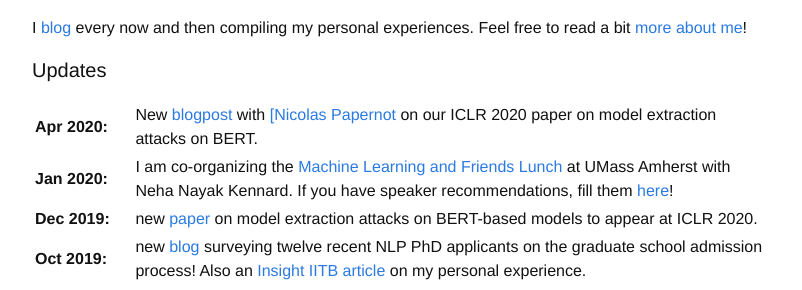
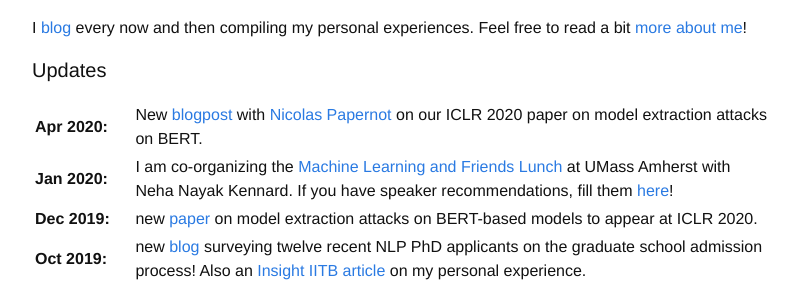
Before and after one commit to martiansideofthemoon/martiansideofthemoon.github.io, a Jekyll site: the page built from index.md, in a window 1280 px wide. Shown: the part 410-700 px from the top of the page, without its empty margins (238-1040 px from the left). Built offline with Jekyll 4.4.1, drawn with Linux system fonts in a browser that asks for light colours; comment, search, counter and statistics services are not loaded.

```diff
--- a/index.md
+++ b/index.md
@@ -19,7 +19,7 @@ I [blog]({{ site.url }}/archive) every now and then compiling my personal experi
 <table>
 <col width="100px">
 <col width="650px">
-<tr><td><b>Apr 2020:</b></td><td>New <a href="http://www.cleverhans.io/2020/04/06/stealing-bert.html">blogpost</a> with <a href="https://www.papernot.fr">[Nicolas Papernot</a> on our ICLR 2020 paper on model extraction attacks on BERT.</td></tr>
+<tr><td><b>Apr 2020:</b></td><td>New <a href="http://www.cleverhans.io/2020/04/06/stealing-bert.html">blogpost</a> with <a href="https://www.papernot.fr">Nicolas Papernot</a> on our ICLR 2020 paper on model extraction attacks on BERT.</td></tr>
 <tr><td><b>Jan 2020:</b></td><td>I am co-organizing the <a href="https://umass-mlfl.github.io/">Machine Learning and Friends Lunch</a> at UMass Amherst with Neha Nayak Kennard. If you have speaker recommendations, fill them <a href="https://docs.google.com/forms/d/e/1FAIpQLSe2gqWTn4UXWqxbuLB1EPcuLBO7hP3aXh-ZluMvJsxL-hHI2Q/viewform">here</a>!</td></tr>
 <tr><td><b>Dec 2019:</b></td><td> new <a href="https://arxiv.org/abs/1910.12366">paper</a> on model extraction attacks on BERT-based models to appear at ICLR 2020.</td></tr>
 <tr><td><b>Oct 2019:</b></td><td> new <a href="https://blog.nelsonliu.me/2019/10/24/student-perspectives-on-applying-to-nlp-phd-programs/">blog</a> surveying twelve recent NLP PhD applicants on the graduate school admission process! Also an <a href="https://www.insightiitb.org/umass-amherst-kalpesh-krishna-univ-series/">Insight IITB article</a> on my personal experience.</td></tr>
```
